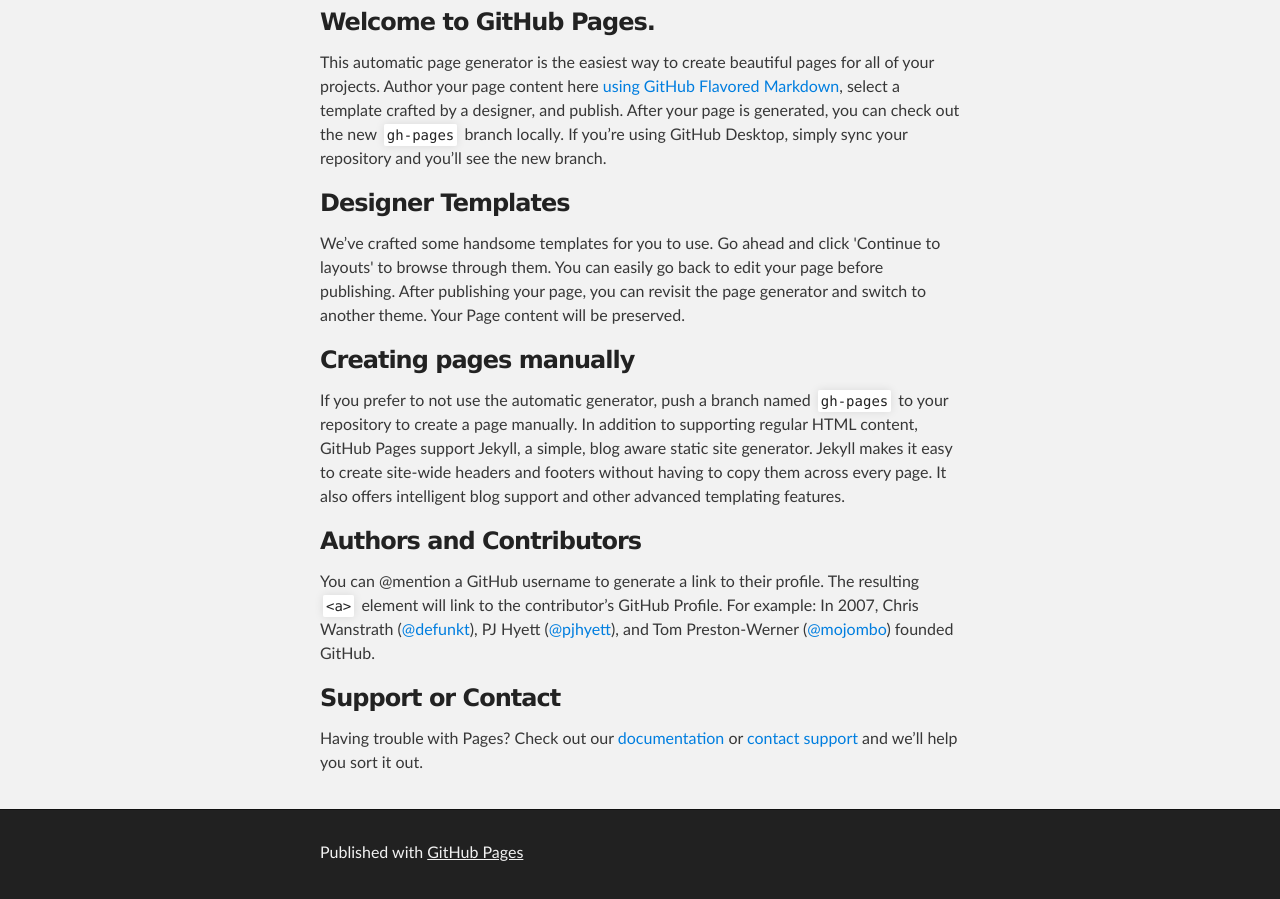
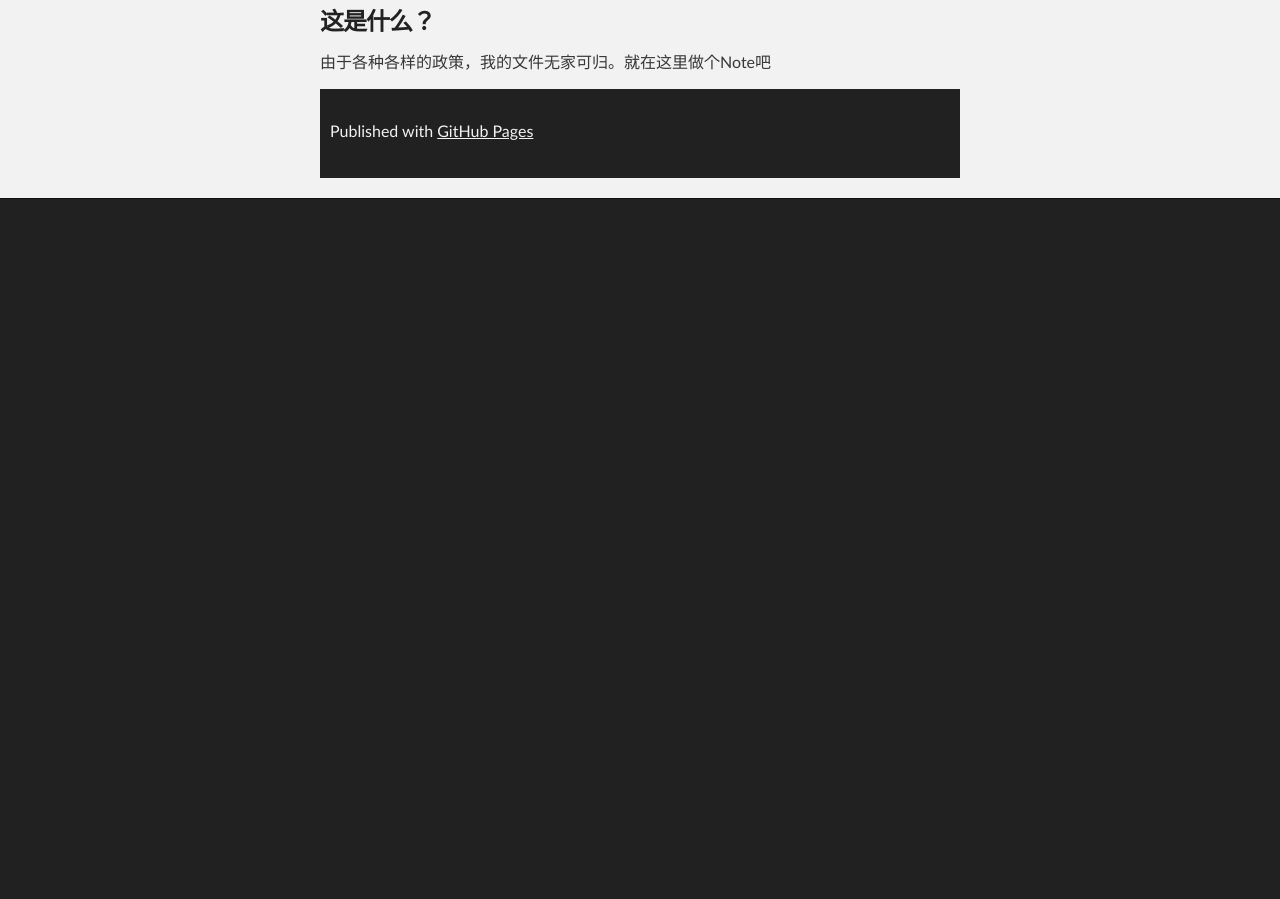
Before and after one commit to Ivan14393/Ivan14393.github.io, a plain HTML site: page index.html in a window 1280 px wide. Shown: the part 256-1155 px from the top of the page. After the commit the page ends 800 px from the top, so only its background shows below. Drawn offline with Linux system fonts and the light colour scheme.

Commit message:
Update index.html

```diff
--- a/index.html
+++ b/index.html
@@ -28,31 +28,10 @@
     <div id="main_content_wrap" class="outer">
       <section id="main_content" class="inner">
         <h3>
-<a id="这是什么？" class="anchor" href="#这是什么？" aria-hidden="true"><span aria-hidden="true" class="octicon octicon-link"></span></a>Welcome to GitHub Pages.</h3>
+<a id="这是什么？" class="anchor" href="#这是什么？" aria-hidden="true"><span aria-hidden="true" class="octicon octicon-link"></span></a>这是什么？</h3>
 
-<p>This automatic page generator is the easiest way to create beautiful pages for all of your projects. Author your page content here <a href="https://guides.github.com/features/mastering-markdown/">using GitHub Flavored Markdown</a>, select a template crafted by a designer, and publish. After your page is generated, you can check out the new <code>gh-pages</code> branch locally. If you’re using GitHub Desktop, simply sync your repository and you’ll see the new branch.</p>
+<p>由于各种各样的政策，我的文件无家可归。就在这里做个Note吧</p>
 
-<h3>
-<a id="designer-templates" class="anchor" href="#designer-templates" aria-hidden="true"><span aria-hidden="true" class="octicon octicon-link"></span></a>Designer Templates</h3>
-
-<p>We’ve crafted some handsome templates for you to use. Go ahead and click 'Continue to layouts' to browse through them. You can easily go back to edit your page before publishing. After publishing your page, you can revisit the page generator and switch to another theme. Your Page content will be preserved.</p>
-
-<h3>
-<a id="creating-pages-manually" class="anchor" href="#creating-pages-manually" aria-hidden="true"><span aria-hidden="true" class="octicon octicon-link"></span></a>Creating pages manually</h3>
-
-<p>If you prefer to not use the automatic generator, push a branch named <code>gh-pages</code> to your repository to create a page manually. In addition to supporting regular HTML content, GitHub Pages support Jekyll, a simple, blog aware static site generator. Jekyll makes it easy to create site-wide headers and footers without having to copy them across every page. It also offers intelligent blog support and other advanced templating features.</p>
-
-<h3>
-<a id="authors-and-contributors" class="anchor" href="#authors-and-contributors" aria-hidden="true"><span aria-hidden="true" class="octicon octicon-link"></span></a>Authors and Contributors</h3>
-
-<p>You can @mention a GitHub username to generate a link to their profile. The resulting <code>&lt;a&gt;</code> element will link to the contributor’s GitHub Profile. For example: In 2007, Chris Wanstrath (<a href="https://github.com/defunkt" class="user-mention">@defunkt</a>), PJ Hyett (<a href="https://github.com/pjhyett" class="user-mention">@pjhyett</a>), and Tom Preston-Werner (<a href="https://github.com/mojombo" class="user-mention">@mojombo</a>) founded GitHub.</p>
-
-<h3>
-<a id="support-or-contact" class="anchor" href="#support-or-contact" aria-hidden="true"><span aria-hidden="true" class="octicon octicon-link"></span></a>Support or Contact</h3>
-
-<p>Having trouble with Pages? Check out our <a href="https://help.github.com/pages">documentation</a> or <a href="https://github.com/contact">contact support</a> and we’ll help you sort it out.</p>
-      </section>
-    </div>
 
     <!-- FOOTER  -->
     <div id="footer_wrap" class="outer">
@@ -60,8 +39,3 @@
         <p>Published with <a href="https://pages.github.com">GitHub Pages</a></p>
       </footer>
     </div>
-
-
-
-  </body>
-</html>
```
